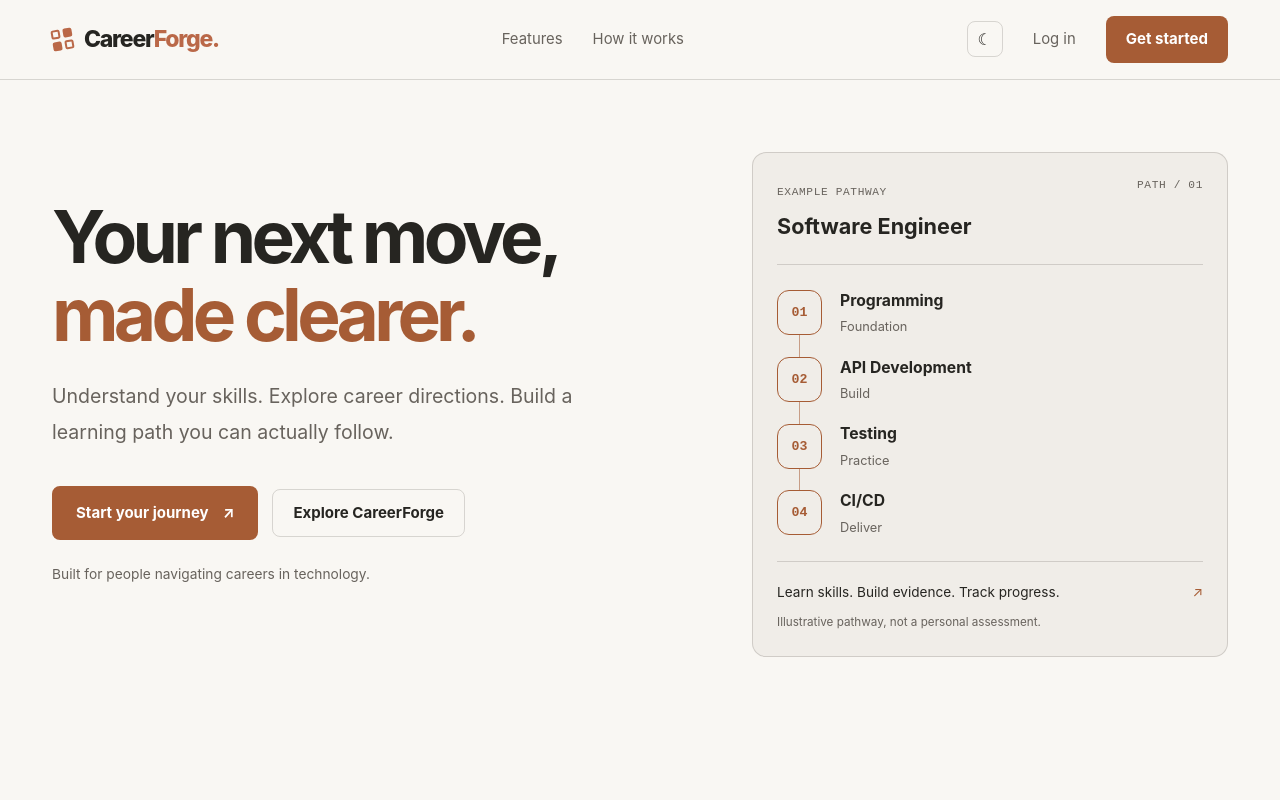
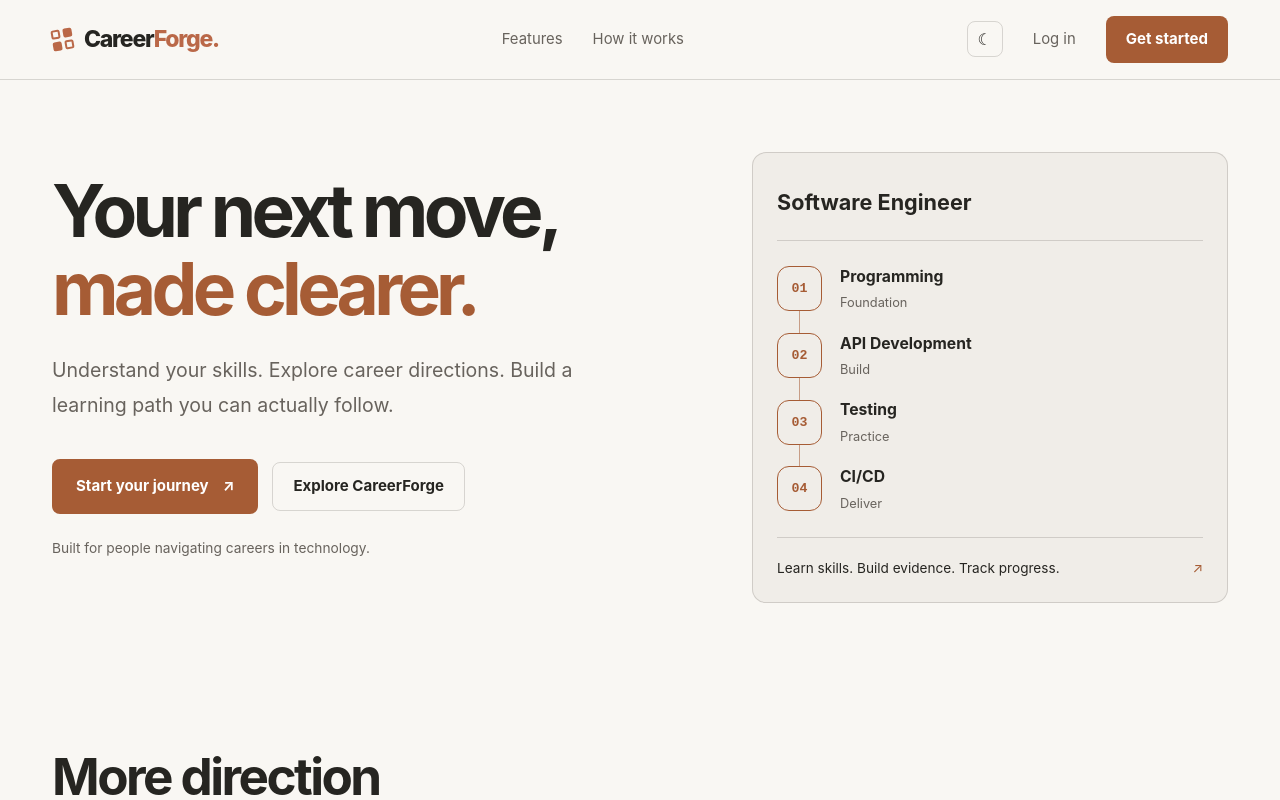
Before and after one commit to justpmn/careerforge, a React (Vite) app in the folder src/frontend/: page / in a window 1280 px wide. Shown: the top 800 px of the page. Built offline with nearby package versions, Linux system fonts and the light colour scheme; no server answers.

Commit message:
style: refine homepage hero and visual presentation

```diff
--- a/src/frontend/src/pages/homepage.tsx
+++ b/src/frontend/src/pages/homepage.tsx
@@ -1,4 +1,3 @@
-
 import { useEffect, useState } from 'react';
 import type { CSSProperties, TransitionEvent } from 'react';
 import { Link } from 'react-router-dom';
@@ -258,15 +257,8 @@ export default function HomePage({ theme, toggleTheme }: Props) {
           <div className="cf-landing-preview">
             <div className="cf-landing-preview-top">
               <div>
-                <span className="cf-landing-preview-label">
-                  EXAMPLE PATHWAY
-                </span>
                 <h2>Software Engineer</h2>
               </div>
-
-              <span className="cf-landing-preview-code">
-                PATH / 01
-              </span>
             </div>
 
             <div className="cf-landing-path">
@@ -307,10 +299,6 @@ export default function HomePage({ theme, toggleTheme }: Props) {
               <span>Learn skills. Build evidence. Track progress.</span>
               <span aria-hidden="true">↗</span>
             </div>
-
-            <p className="cf-landing-preview-disclaimer">
-              Illustrative pathway, not a personal assessment.
-            </p>
           </div>
         </section>
 
```
